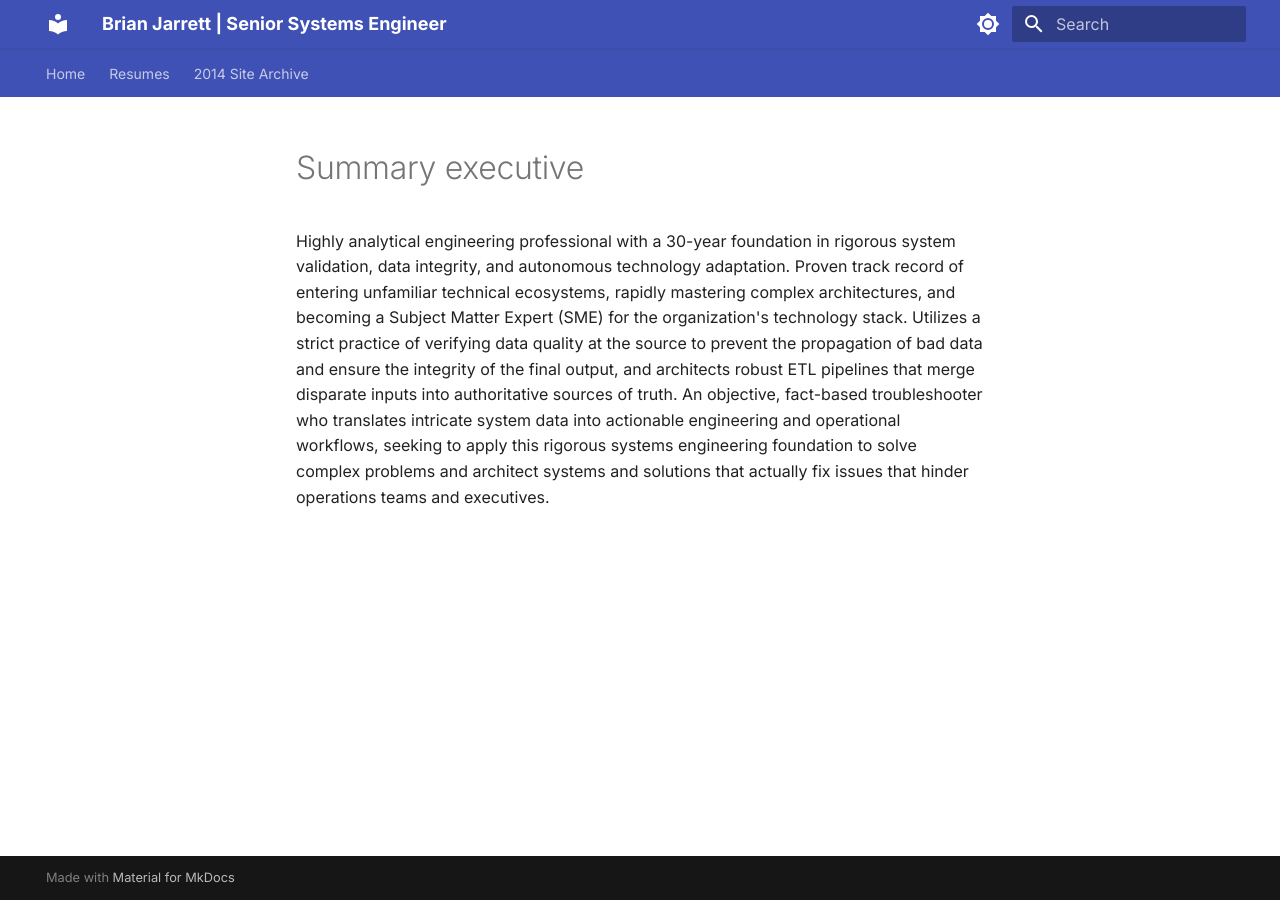
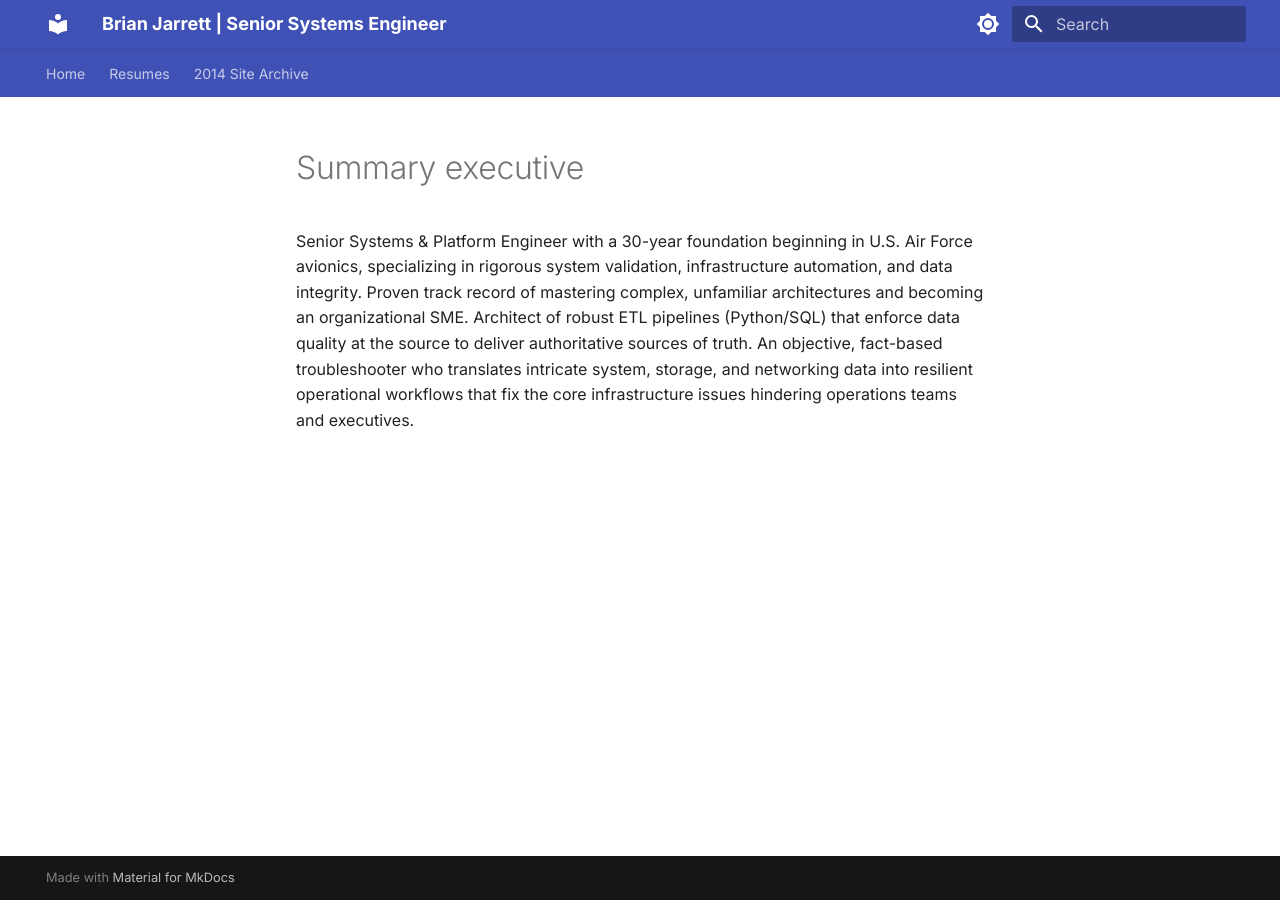
Before and after one commit to celttechie/celttechie.github.io, an MkDocs documentation site: the page built from docs/sections/summary_executive.md, in a window 1280 px wide. Built offline with MkDocs 1.6.1 and Material for MkDocs 9.7.7, drawn with Linux system fonts in a browser that asks for light colours.

Commit message:
updated summary to correspond to the LinkedIn and Indeed About sections.

```diff
--- a/docs/sections/summary_executive.md
+++ b/docs/sections/summary_executive.md
@@ -1 +1 @@
-Highly analytical engineering professional with a 30-year foundation in rigorous system validation, data integrity, and autonomous technology adaptation. Proven track record of entering unfamiliar technical ecosystems, rapidly mastering complex architectures, and becoming a Subject Matter Expert (SME) for the organization's technology stack. Utilizes a strict practice of verifying data quality at the source to prevent the propagation of bad data and ensure the integrity of the final output, and architects robust ETL pipelines that merge disparate inputs into authoritative sources of truth. An objective, fact-based troubleshooter who translates intricate system data into actionable engineering and operational workflows, seeking to apply this rigorous systems engineering foundation to solve complex problems and architect systems and solutions that actually fix issues that hinder operations teams and executives.
+Senior Systems & Platform Engineer with a 30-year foundation beginning in U.S. Air Force avionics, specializing in rigorous system validation, infrastructure automation, and data integrity. Proven track record of mastering complex, unfamiliar architectures and becoming an organizational SME. Architect of robust ETL pipelines (Python/SQL) that enforce data quality at the source to deliver authoritative sources of truth. An objective, fact-based troubleshooter who translates intricate system, storage, and networking data into resilient operational workflows that fix the core infrastructure issues hindering operations teams and executives.
```
